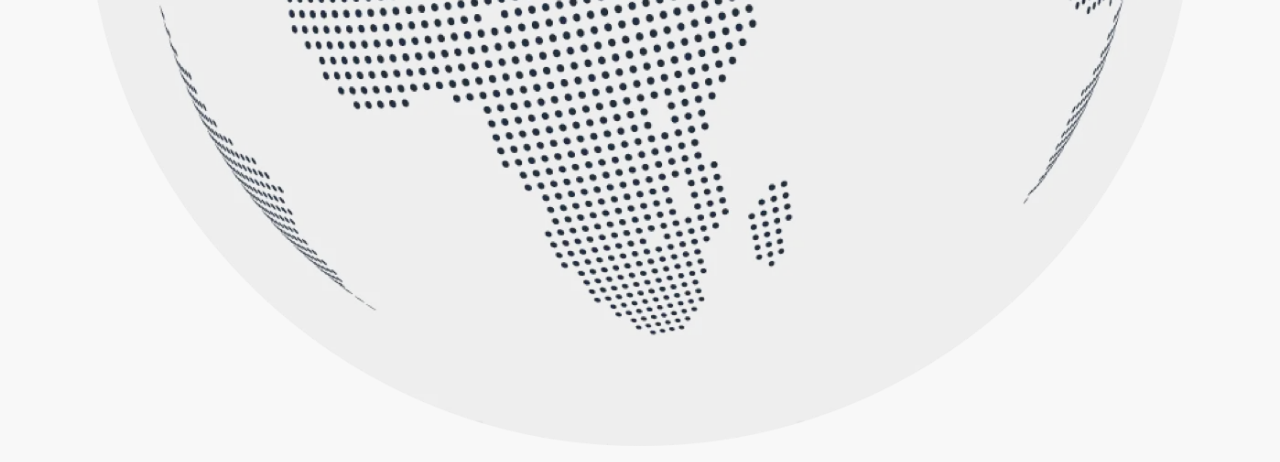
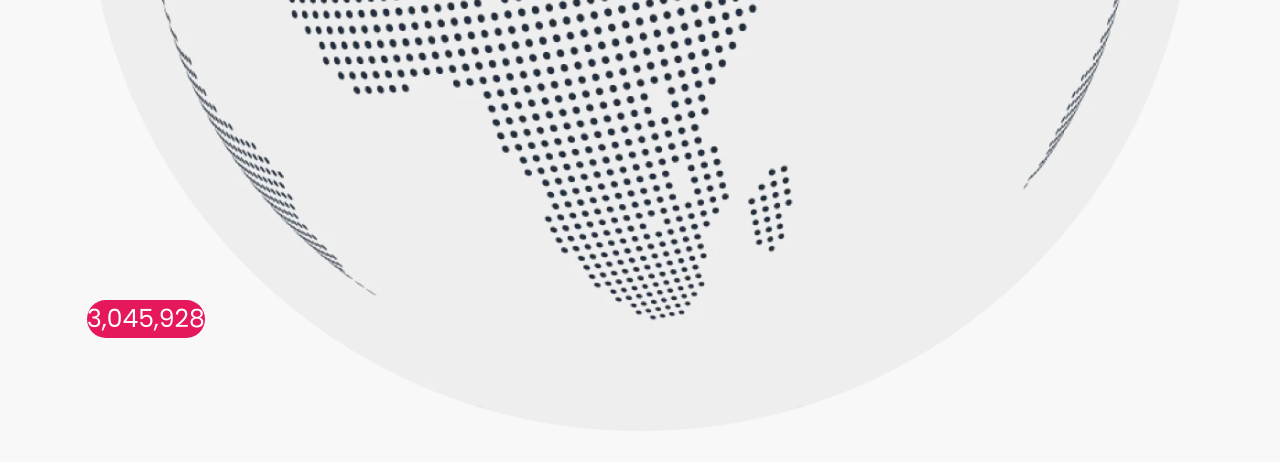
Before and after one commit to emmanuelojiji/eua-refresh, a React (Create React App) app: page / in a window 1280 px wide. Shown: the part 1225-1687 px from the top of the page. Built offline with nearby package versions, Linux system fonts and the light colour scheme.

Commit message:
feat: number pill fade in working

```diff
--- a/src/App.scss
+++ b/src/App.scss
@@ -8,7 +8,7 @@
 .app-wrap {
   max-width: 1500px;
   margin: 0 auto;
-  padding-top: 35px;
+  padding-top: 20px;
 }
 
 .hero {
--- a/src/components/Header.scss
+++ b/src/components/Header.scss
@@ -19,6 +19,7 @@ nav {
   a,
   p {
     font-size: 14px;
+    cursor: pointer;
   }
 }
 
@@ -85,6 +86,7 @@ nav {
     display: flex;
     align-items: center;
     justify-content: center;
+    cursor: pointer;
 
     i{
       transform: scaleX(-1);
--- a/src/components/ValueProposition.js
+++ b/src/components/ValueProposition.js
@@ -11,6 +11,9 @@ const ValueProposition = () => {
 
   const [boxDisplay, setBoxDisplay] = useState("none");
   const [boxAnimationState, setBoxAnimationState] = useState("");
+
+  const [pillDisplay, setPillDisplay] = useState("none");
+  const [pillAnimationState, setPillAnimationState] = useState("none");
 
   const displayTimeoutRef = useRef(null);
 
@@ -33,6 +36,12 @@ const ValueProposition = () => {
       setTimeout(() => {
         setTextDisplay("flex");
       }, 300);
+
+      setTimeout(() => {
+        setPillDisplay("block");
+      }, 800);
+
+      setPillAnimationState("showPill");
     } else if (currentScrollY < 200 && hasShrunk) {
       if (displayTimeoutRef.current) clearTimeout(displayTimeoutRef.current);
       setHasShrunk(false);
@@ -77,6 +86,13 @@ const ValueProposition = () => {
             <br /> amet, consectetur.
           </div>
         </div>
+
+        <div
+          className={`numbers-pill ${pillAnimationState}`}
+          style={{ display: pillDisplay }}
+        >
+          3,045,928
+        </div>
         <img src={globe} alt="Globe" />
       </div>
       <div
--- a/src/components/ValueProposition.scss
+++ b/src/components/ValueProposition.scss
@@ -38,6 +38,21 @@
 .parts-box-bottom {
   padding: 20px 50px;
   color: white;
+}
+
+.numbers-pill {
+  background: #e4185a;
+  width: fit-content;
+  position: absolute;
+  left: 0;
+  bottom: 100px;
+  //display: none;
+  transform: (translateY(20px));
+  //opacity: 0;
+  border-radius: 10px;
+  color: white;
+  font-size: 25px;
+  border-radius: 500px;
 }
 
 .value-proposition-text-container {
@@ -87,7 +102,7 @@
 }
 
 .shrink {
-  animation: shrink 0.5s forwards;
+  animation: shrink 0.25s forwards;
 }
 
 @keyframes grow {
@@ -167,3 +182,35 @@
     opacity: 0;
   }
 }
+
+@keyframes hidePill {
+  from {
+    transform: (translateY(0px));
+    opacity: 1;
+  }
+
+  to {
+    transform: (translateY(20px));
+    opacity: 0;
+  }
+}
+
+@keyframes showPill {
+  from {
+    transform: (translateY(20px));
+    opacity: 0;
+  }
+
+  to {
+    transform: (translateY(0px));
+    opacity: 1;
+  }
+}
+
+.showPill{
+  animation: showPill 0.5s forwards;
+}
+
+.hidePill{
+  animation: hidePill 0.5s forwards;
+}
--- a/src/index.css
+++ b/src/index.css
@@ -31,3 +31,7 @@ h2{
 .icon{
   color: #e4185a;
 }
+
+a, button{
+  cursor: pointer;
+}
```
